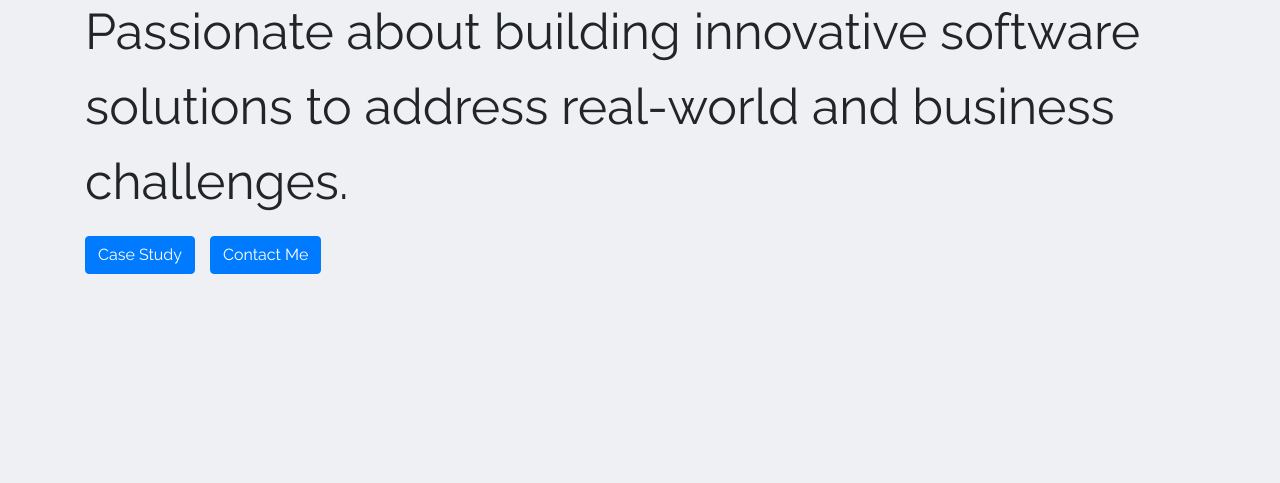
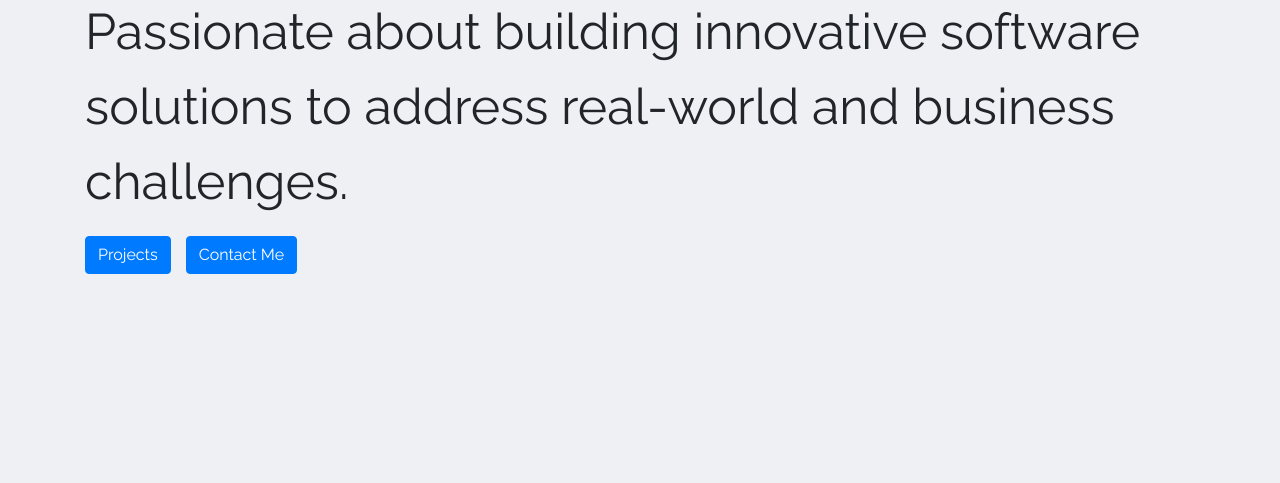
Before and after one commit to yashrajb/yashrajb.github.io, a Gatsby site: page / in a window 1280 px wide. Shown: the part 317-800 px from the top of the page. Built offline with nearby package versions, Linux system fonts and the light colour scheme; Gatsby itself is replaced by a stand-in of ours.

Commit message:
changed button text from case study to projects

```diff
--- a/src/sections/Hero/index.js
+++ b/src/sections/Hero/index.js
@@ -27,7 +27,7 @@ const Hero = () => {
         real-world and business challenges.
       </p>
       <Button className={mainModule.btn} onClick={() => onClick("projects")}>
-        Case Study
+        Projects
       </Button>
       <Button onClick={() => onClick("about")} className={mainModule.btn}>
         Contact Me
```
